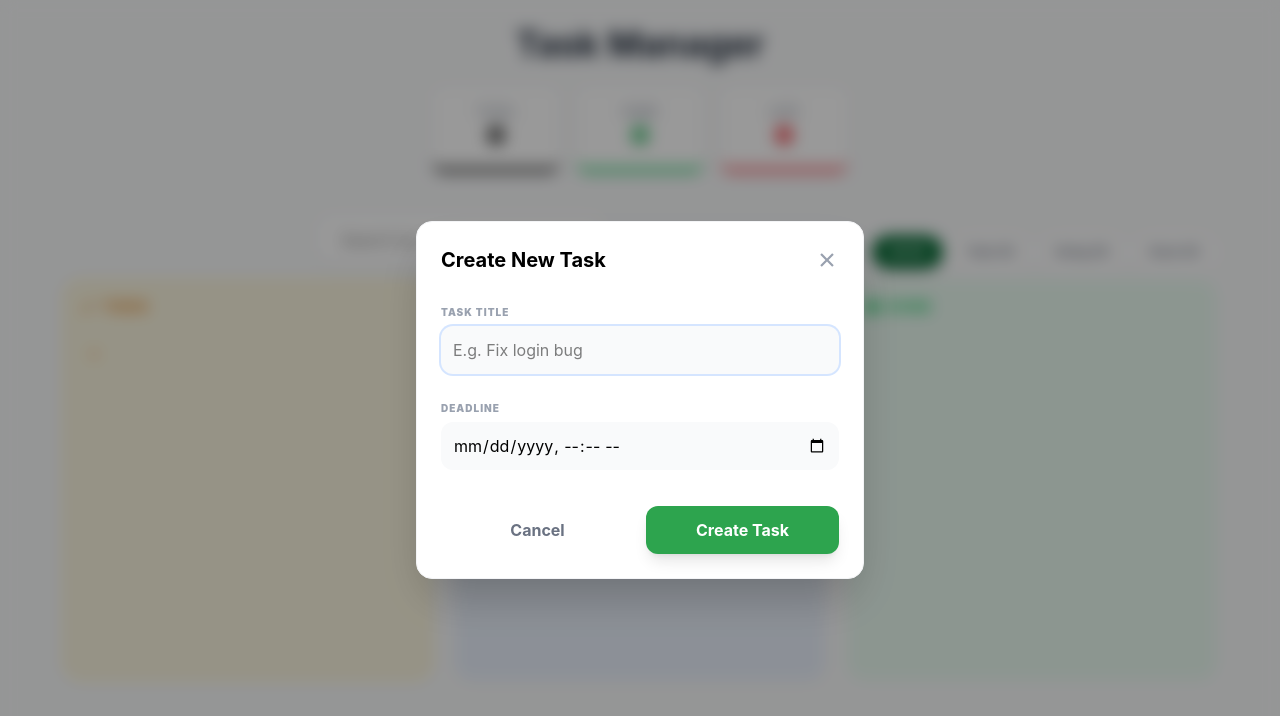
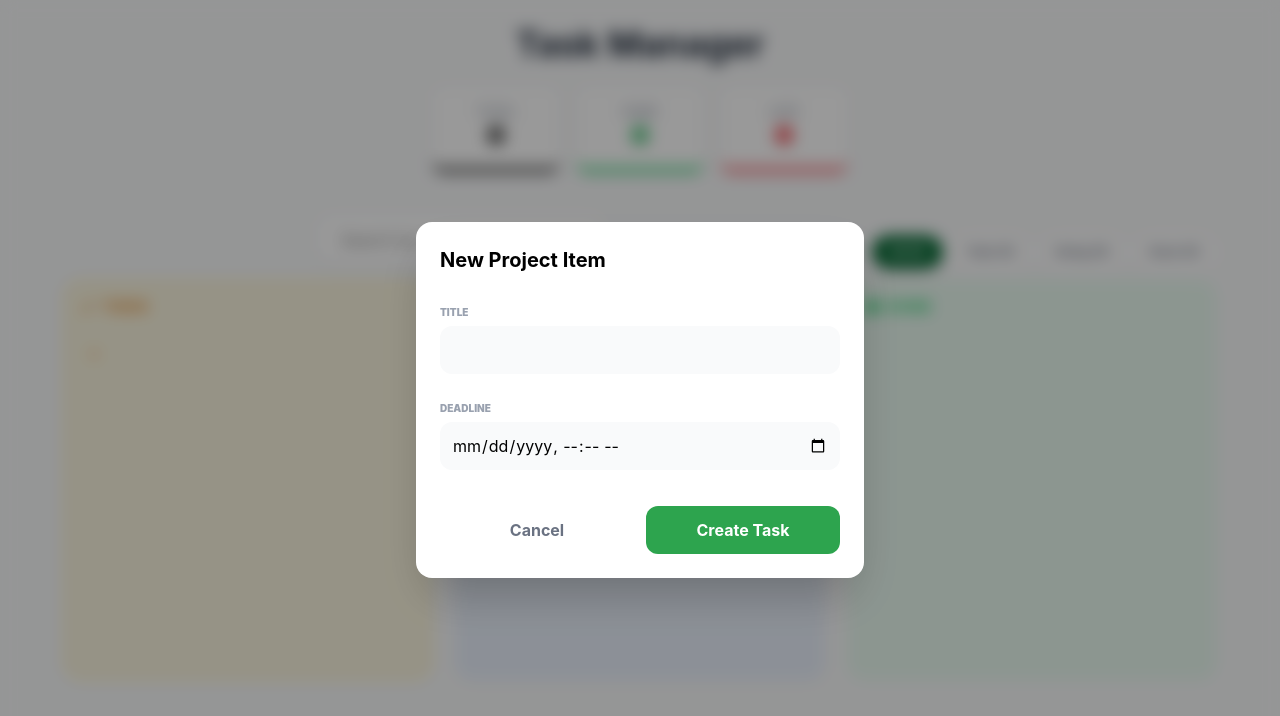
Before and after one commit to KayleCorlineTran/SPA, a React (Vite) app: page / in a window 1280 px wide. Both pictures are taken after a click on the button "Add task to this column". Shown: the top 716 px of the page. Built offline with nearby package versions, Linux system fonts and the light colour scheme.

Commit message:
update name and deadline of task

```diff
--- a/src/App.jsx
+++ b/src/App.jsx
@@ -15,6 +15,17 @@ const { stats, searchQuery, setSearchQuery, filterStatus, setFilterStatus } = us
     { id: 'IN_PROGRESS', label: 'Doing', count: stats.doing },
     { id: 'DONE', label: 'Done', count: stats.done },
   ];
+  const [taskToEdit, setTaskToEdit] = useState(null); // State edit
+
+  const handleOpenEdit = (task) => {
+    setTaskToEdit(task);
+    setShowModal(true);
+  };
+
+  const handleOpenCreate = () => {
+    setTaskToEdit(null); // Reset về null để Modal biết là đang tạo mới
+    setShowModal(true);
+  };
   return (
     <div className="min-h-screen bg-gray-50 p-6 font-sans">
       <div className="max-w-6xl mx-auto">
@@ -47,12 +58,17 @@ const { stats, searchQuery, setSearchQuery, filterStatus, setFilterStatus } = us
       </div>
       </div>
         <div className="grid grid-cols-1 md:grid-cols-3 gap-6">
-          <TaskList title="TODO" status="TODO" icon={<IoPencilSharp />} colorClass="bg-amber-100/50 border-amber-200 text-amber-600" onAddClick={() => setShowModal(true)} />
+          <TaskList title="TODO" status="TODO" icon={<IoPencilSharp />} colorClass="bg-amber-100/50 border-amber-200 text-amber-600" onAddClick={handleOpenCreate} onEdit={handleOpenEdit} />
           <TaskList title="In Progress" status="IN_PROGRESS" icon={<IoTimer />} colorClass="bg-blue-100/50 border-blue-100 text-blue-500" />
           <TaskList title="DONE" status="DONE" icon={<IoCheckboxSharp />} colorClass="bg-green-100/50 border-green-100 text-green-500" />
         </div>
-
-        {showModal && <TaskForm setShowModal={setShowModal} />}
+{showModal && (
+      <TaskForm
+      key={taskToEdit ? taskToEdit.id : 'new'}
+        setShowModal={setShowModal}
+        taskToEdit={taskToEdit}
+      />
+    )}
       </div>
     </div>
   );
--- a/src/components/TaskCard.jsx
+++ b/src/components/TaskCard.jsx
@@ -1,7 +1,7 @@
-import { IoTrashOutline, IoTimeOutline, IoAlertCircleOutline } from "react-icons/io5";
+import { IoTrashOutline, IoTimeOutline, IoAlertCircleOutline, IoPencilSharp  } from "react-icons/io5";
 import { useTasks } from "../hook/useTasks";
 
-export default function TaskCard({ task }) {
+export default function TaskCard({ task, onEdit }) {
   const { deleteTask, updateTaskStatus } = useTasks();
 
   if (!task.deadline) return null; // Hoặc xử lý nếu không có deadline
@@ -27,10 +27,18 @@ export default function TaskCard({ task }) {
         ? 'border-amber-500 bg-amber-50 animate-pulse'
         : 'border-blue-400' // Trạng thái mặc định khi chưa xong và chưa đến hạn
 }`}>
+<div className="flex justify-between items-start gap-2">
       <h3 className={`font-bold text-sm ${task.status === 'DONE' ? 'line-through opacity-50 text-gray-400' : 'text-gray-800'}`}>
         {task.title}
       </h3>
-
+      {/* Nút Sửa */}
+  <button
+    onClick={() => onEdit(task)} // Gọi hàm mở modal từ App truyền xuống
+    className="text-gray-400 hover:text-blue-500 p-1"
+  >
+    <IoPencilSharp size={16} />
+  </button>
+  </div>
       <div className="mt-2 space-y-1">
         <p className={`text-[10px] flex items-center gap-1 font-medium ${
           isOverdue ? 'text-red-600' :
--- a/src/components/TaskForm.jsx
+++ b/src/components/TaskForm.jsx
@@ -1,62 +1,51 @@
-import React, { useState } from 'react';
-import { IoCloseSharp } from "react-icons/io5";
+import React, { useState} from 'react';
 import { useTasks } from "../hook/useTasks";
 
-export default function TaskForm({ setShowModal }) {
-  const [title, setTitle] = useState('');
-  const [deadline, setDeadline] = useState('');
-  const { addTask } = useTasks();
+export default function TaskForm({ setShowModal, taskToEdit }) {
+// Khởi tạo giá trị ban đầu dựa trên taskToEdit
+  const [title, setTitle] = useState(taskToEdit ? taskToEdit.title : '');
+  const [deadline, setDeadline] = useState(taskToEdit ? taskToEdit.deadline : '');
+  const { addTask, updateTask } = useTasks();
 
-  const handleCreate = (e) => {
-    e.preventDefault(); // Chặn load lại trang
+    const handleSubmit = (e) => {
+    e.preventDefault();
     if (!title.trim()) return alert("Vui lòng nhập tiêu đề!");
 
-    addTask(title, deadline);
-    setTitle('');
-    setDeadline('');
+    if (taskToEdit) {
+      updateTask(taskToEdit.id, { title, deadline });
+    } else {
+      addTask(title, deadline);
+    }
+
     setShowModal(false);
   };
 
   return (
     <div className="fixed inset-0 bg-black/40 flex items-center justify-center z-50 backdrop-blur-sm p-4">
-      <div className="bg-white w-full max-w-md p-6 rounded-2xl shadow-2xl border border-gray-100">
-        <div className="flex justify-between items-center mb-6">
-          <h2 className="text-xl font-bold">Create New Task</h2>
-          <button onClick={() => setShowModal(false)} className="text-gray-400 hover:text-black text-2xl">
-            <IoCloseSharp />
-          </button>
-        </div>
+      <div className="bg-white w-full max-w-md p-6 rounded-2xl shadow-2xl">
+        <h2 className="text-xl font-bold mb-6">
+          {taskToEdit ? "Edit Task" : "New Project Item"}
+        </h2>
 
-        <form onSubmit={handleCreate} className="space-y-5">
+        <form onSubmit={handleSubmit} className="space-y-5">
           <div>
-            <label className="text-[10px] font-black text-gray-400 uppercase tracking-widest">Task Title</label>
+            <label className="text-[10px] font-black text-gray-400 uppercase">Title</label>
             <input
-              autoFocus
-              type="text"
-              value={title}
-              onChange={(e) => setTitle(e.target.value)}
-              placeholder="E.g. Fix login bug"
-              className="w-full mt-1 p-3 bg-gray-50 border-none rounded-xl outline-none focus:ring-2 ring-blue-500/20"
+              type="text" value={title} onChange={(e) => setTitle(e.target.value)}
+              className="w-full mt-1 p-3 bg-gray-50 rounded-xl outline-none focus:ring-2 ring-blue-500/20"
             />
           </div>
           <div>
-            <label className="text-[10px] font-black text-gray-400 uppercase tracking-widest">Deadline</label>
+            <label className="text-[10px] font-black text-gray-400 uppercase">Deadline</label>
             <input
-              type="datetime-local"
-              value={deadline}
-              onChange={(e) => setDeadline(e.target.value)}
-              className="w-full mt-1 p-3 bg-gray-50 border-none rounded-xl outline-none"
+              type="datetime-local" value={deadline} onChange={(e) => setDeadline(e.target.value)}
+              className="w-full mt-1 p-3 bg-gray-50 rounded-xl outline-none"
             />
           </div>
           <div className="flex gap-3 pt-4">
-            <button type="button" onClick={() => setShowModal(false)} className="flex-1 py-3 text-gray-500 font-bold hover:bg-gray-100 rounded-xl">
-              Cancel
-            </button>
-            <button
-              type="submit"
-              className="flex-1 py-3 bg-[#2da44e] text-white rounded-xl font-bold shadow-lg hover:bg-[#2c974b]"
-            >
-              Create Task
+            <button type="button" onClick={() => setShowModal(false)} className="flex-1 py-3 text-gray-500 font-bold">Cancel</button>
+            <button type="submit" className={`flex-1 py-3 text-white rounded-xl font-bold ${taskToEdit ? 'bg-blue-600' : 'bg-[#2da44e]'}`}>
+              {taskToEdit ? "Save Changes" : "Create Task"}
             </button>
           </div>
         </form>
--- a/src/components/TaskList.jsx
+++ b/src/components/TaskList.jsx
@@ -2,7 +2,7 @@
 import { IoTrashOutline, IoAdd } from "react-icons/io5";
 import { useTasks } from "../hook/useTasks";
 import TaskCard from "./TaskCard";
-export default function TaskList({ status, title, icon, colorClass, onAddClick }) {
+export default function TaskList({ status, title, icon, colorClass, onAddClick, onEdit }) {
   const { tasks } = useTasks();
 
   const filteredTasks = tasks.filter(t => t.status === status);
@@ -17,7 +17,7 @@ export default function TaskList({ status, title, icon, colorClass, onAddClick }
       <div className="space-y-3">
 
   {filteredTasks.map(task => (
-    <TaskCard key={task.id} task={task} />
+    <TaskCard key={task.id} task={task} onEdit={onEdit}/>
   ))}
 
       </div>
--- a/src/context/TaskProvider.jsx
+++ b/src/context/TaskProvider.jsx
@@ -39,7 +39,12 @@ const filteredTasks = tasks.filter(task => {
     };
     setTasks([...tasks, newTask]);
   };
-
+// Thêm vào trong TaskProvider
+const updateTask = (id, updatedData) => {
+  setTasks(tasks.map(t =>
+    t.id === id ? { ...t, ...updatedData } : t
+  ));
+};
   // Hàm xóa task
   const deleteTask = (id) => {
     setTasks(tasks.filter(task => task.id !== id));
@@ -69,6 +74,7 @@ const filteredTasks = tasks.filter(task => {
     filterStatus,
     setFilterStatus, // Trả về hàm này để Header sử dụng
     addTask,
+    updateTask,
     deleteTask,
     updateTaskStatus,
     stats
```
